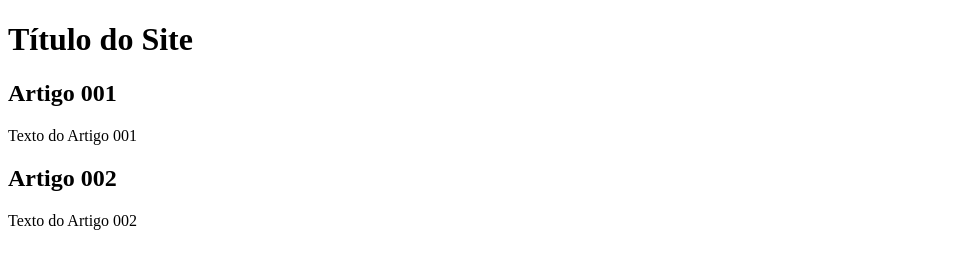
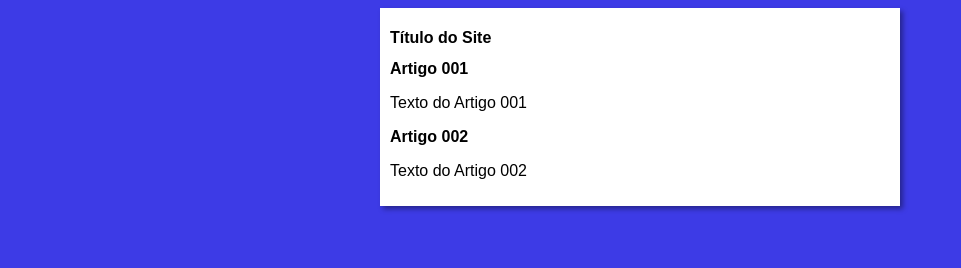
Before and after one commit to Dark-Simoes/projeto-site, a plain HTML site: page index.html in a window 1280 px wide. Shown: the whole page, without its empty margins (0-961 px from the left). Drawn offline with Linux system fonts and the light colour scheme.

Commit message:
Iniciei o design

```diff
--- /dev/null
+++ b/estilos/style.css
@@ -0,0 +1,16 @@
+* {
+    font-family: Arial, Helvetica, sans-serif;
+    font-size: 16px;
+}
+
+body {
+    background-color: rgb(61, 59, 230);
+}
+
+main{
+    background-color: white;
+    width: 500px;
+    margin: auto;
+    padding: 10px;
+    box-shadow: 3px 3px 5px rgba(0, 0, 0, 0.384);
+}
--- a/index.html
+++ b/index.html
@@ -4,6 +4,7 @@
     <meta charset="UTF-8">
     <meta name="viewport" content="width=device-width, initial-scale=1.0">
     <title>Título do site</title>
+    <link rel="stylesheet" href="estilos/style.css">
 </head>
 <body>
     <Main>
```
